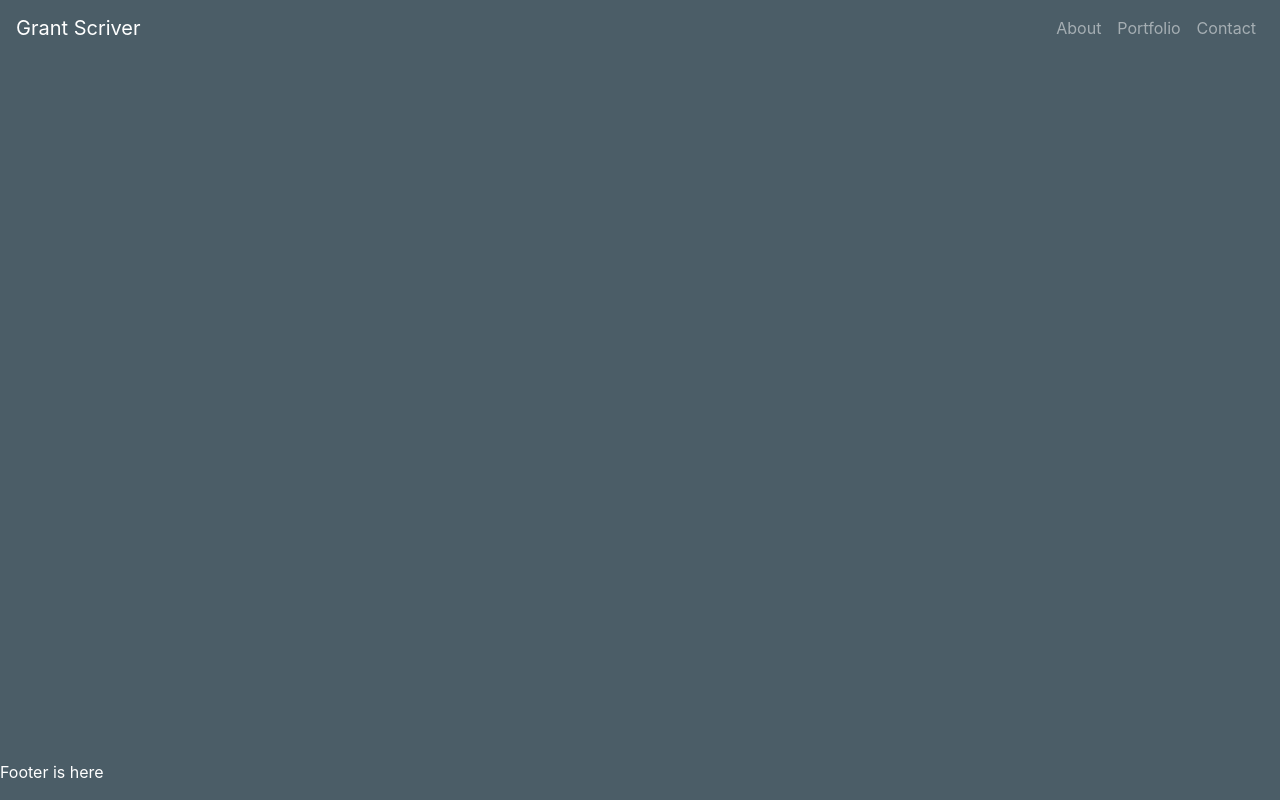
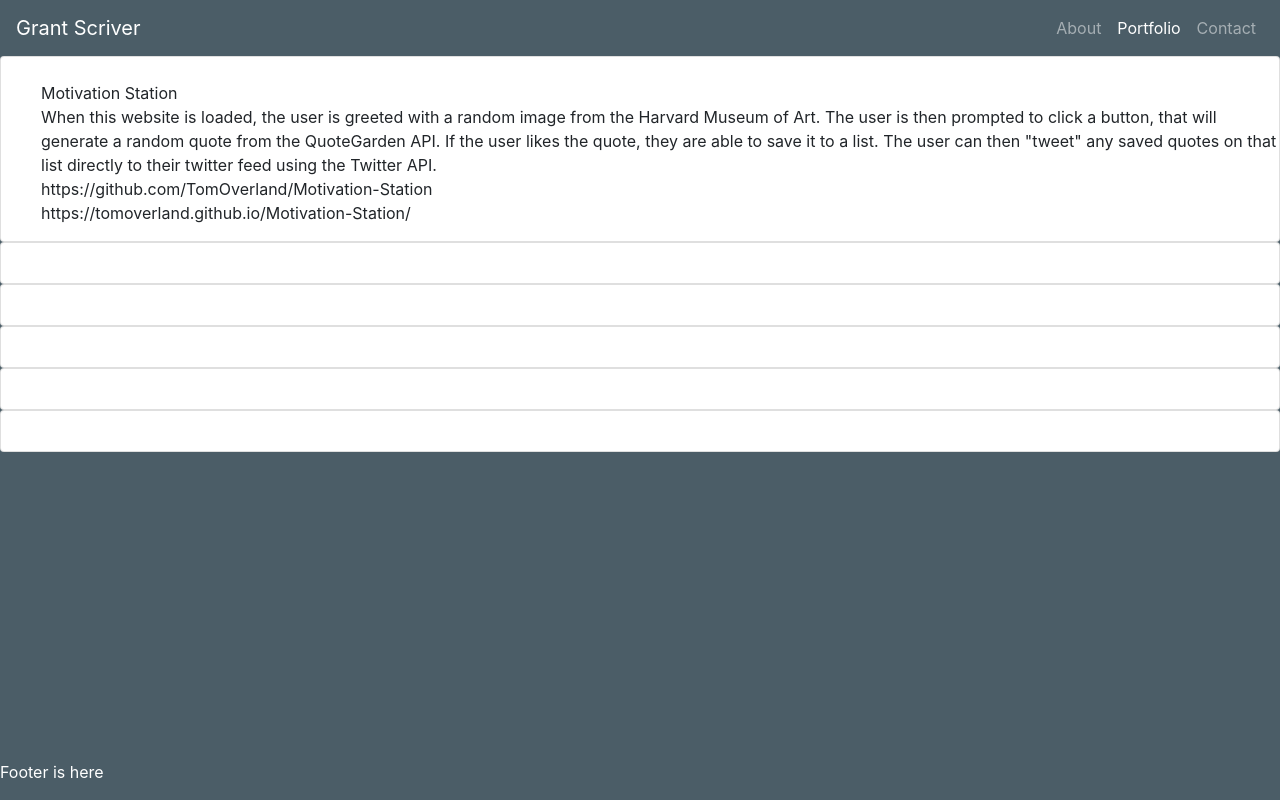
Before and after one commit to grantscriver/React-Portfolio, a React (Create React App) app: page /portfolio in a window 1280 px wide. Built offline with nearby package versions, Linux system fonts and the light colour scheme.

Commit message:
set up JSON data file and used react map for project component

```diff
--- a/package.json
+++ b/package.json
@@ -8,6 +8,7 @@
     "@testing-library/user-event": "^12.2.2",
     "boostrap": "^2.0.0",
     "bootstrap": "^4.5.3",
+    "jquery": "^3.5.1",
     "react": "^17.0.1",
     "react-bootstrap": "^1.4.0",
     "react-dom": "^17.0.1",
--- a/src/App.js
+++ b/src/App.js
@@ -5,7 +5,7 @@ import { BrowserRouter as Router, Route } from "react-router-dom";
 // import Footer from "./components/Footer/Footer";
 import Header from "./components/Header/Header.js";
 import About from "./components/About/About"
-import Project from "./components/Project/Project"
+import Portfolio from "./components/Portfolio/Portfolio"
 import Contact from "./components/Contact/Contact"
 import Footer from "./components/Footer/Footer.js";
 
@@ -15,8 +15,9 @@ function App() {
     <Router>
       <div>
         <Header />
+        <Route exact path="/" component={About} />
         <Route exact path="/about" component={About} />
-        <Route exact path="/project" component={Project} />
+        <Route exact path="/portfolio" component={Portfolio} />
         <Route exact path="/contact" component={Contact} />
         <Footer />
       </div>
--- a/src/components/Header/Header.js
+++ b/src/components/Header/Header.js
@@ -1,18 +1,20 @@
 import React from "react"
 import { Link, useLocation } from "react-router-dom";
 import "./Header.css";
+import Navbar from 'react-bootstrap/Navbar'
 
 function Header() {
     const location = useLocation();
     return (
+
         <nav
-            class="navbar navbar-expand-lg navbar-dark"
+            className="navbar navbar-expand-lg navbar-dark"
         // style="background-color: #454253;"
         >
-            <a class="navbar-brand">Grant Scriver</a>
+            <a className="navbar-brand">Grant Scriver</a>
             {/* <!--Button for responsive design--> */}
             <button
-                class="navbar-toggler"
+                className="navbar-toggler"
                 type="button"
                 data-toggle="collapse"
                 data-target="#navbarSupportedContent"
@@ -20,15 +22,15 @@ function Header() {
                 aria-expanded="false"
                 aria-label="Toggle navigation"
             >
-                <span class="navbar-toggler-icon"></span>
+                <span className="navbar-toggler-icon"></span>
             </button>
             {/* <!--This is where the Navbar is encoded--> */}
             <div
-                class="collapse navbar-collapse justify-content-end"
+                className="collapse navbar-collapse justify-content-end"
                 id="navbarSupportedContent"
             >
-                <ul class="navbar-nav">
-                    <li class="nav-item">
+                <ul className="navbar-nav">
+                    <li className="nav-item">
                         {/* <a class="nav-link" href="./index.html">About</a> */}
                         <Link
                             to="/about"
@@ -37,17 +39,17 @@ function Header() {
                             About
                         </Link>
                     </li>
-                    <li class="nav-item">
+                    <li className="nav-item">
                         {/* <a class="nav-link" href="./contact.html">Portfolio</a> */}
                         <Link
-                            to="/project"
-                            className={location.pathname === "/project" ? "nav-link active" : "nav-link"}
+                            to="/portfolio"
+                            className={location.pathname === "/portfolio" ? "nav-link active" : "nav-link"}
                         >
                             Portfolio
                         </Link>
 
                     </li>
-                    <li class="nav-item">
+                    <li className="nav-item">
                         {/* <a class="nav-link" href="./contact.html">Contact</a> */}
                         <Link
                             to="/contact"
@@ -58,8 +60,10 @@ function Header() {
 
                     </li>
                 </ul>
-            </div>
-        </nav>
+            </div >
+        </nav >
+
+
     );
 }
 
--- /dev/null
+++ b/src/components/Portfolio/Portfolio.js
@@ -0,0 +1,33 @@
+import React, { Component } from "react";
+import Project from "../Project/Project"
+import Wrapper from "../Wrapper/Wrapper"
+import projects from "../../projects.json"
+
+
+
+
+class Portfolio extends Component {
+
+    state = {
+        projects
+    }
+
+    render() {
+        return (
+            <Wrapper>
+                {this.state.projects.map(project => (
+                    <Project
+                        id={project.id}
+                        picture={project.picture}
+                        name={project.name}
+                        description={project.description}
+                        gitHub={project.gitHub}
+                        site={project.site}
+                    />
+                ))}
+            </Wrapper>
+        )
+    }
+}
+
+export default Portfolio;
--- a/src/components/Project/Project.js
+++ b/src/components/Project/Project.js
@@ -1,18 +1,32 @@
 import React from "react";
+// import "./style.css";
 
-function Project() {
+function Project(props) {
     return (
-        <div>
-            <h1>About Page</h1>
-            <p>
-                Full stack web developer with a passion for arts and creativity.
-                Recently earned a certificate in Full stack development through the
-                University of Minnesota, with experience in HTML, CSS, Javascript and
-                responsive web design. I am excited to give a company a creative and
-                observant team member, with the ability to adapt for whatever position
-                needed. I am ready to give my ideas and input on import development
-                decisions that are made.
-      </p>
+        <div className="card">
+            <div className="img-container">
+                <img src={props.picture} />
+            </div>
+            <div className="content">
+                <ul>
+                    <li>
+                        {props.picture}
+                    </li>
+                    <li>
+                        {props.name}
+                    </li>
+                    <li>
+                        {props.description}
+                    </li>
+                    <li>
+                        {props.gitHub}
+                    </li>
+                    <li>
+                        {props.site}
+                    </li>
+
+                </ul>
+            </div>
         </div>
     );
 }
--- /dev/null
+++ b/src/components/Wrapper/Wrapper.js
@@ -0,0 +1,8 @@
+import React from "react";
+// import "./style.css";
+
+function Wrapper(props) {
+    return <div className="wrapper">{props.children}</div>;
+}
+
+export default Wrapper;
--- a/src/index.js
+++ b/src/index.js
@@ -4,7 +4,7 @@ import './index.css';
 import App from './App';
 import 'bootstrap/dist/css/bootstrap.min.css';
 import reportWebVitals from './reportWebVitals';
-
+import Navbar from 'react-bootstrap/Navbar'
 ReactDOM.render(
   <React.StrictMode>
     <App />
--- /dev/null
+++ b/src/projects.json
@@ -0,0 +1,50 @@
+[
+    {
+        "id": 1,
+        "picture": "",
+        "name": "Motivation Station",
+        "description": "When this website is loaded, the user is greeted with a random image from the Harvard Museum of Art. The user is then prompted to click a button, that will generate a random quote from the QuoteGarden API. If the user likes the quote, they are able to save it to a list. The user can then \"tweet\" any saved quotes on that list directly to their twitter feed using the Twitter API.",
+        "gitHub": "https://github.com/TomOverland/Motivation-Station",
+        "site": "https://tomoverland.github.io/Motivation-Station/"
+    },
+    {
+        "id": 2,
+        "picture": "",
+        "name": "",
+        "description": "",
+        "gitHub": "",
+        "site": ""
+    },
+    {
+        "id": 3,
+        "picture": "",
+        "name": "",
+        "description": "",
+        "gitHub": "",
+        "site": ""
+    },
+    {
+        "id": 4,
+        "picture": "",
+        "name": "",
+        "description": "",
+        "gitHub": "",
+        "site": ""
+    },
+    {
+        "id": 5,
+        "picture": "",
+        "name": "",
+        "description": "",
+        "gitHub": "",
+        "site": ""
+    },
+    {
+        "id": 6,
+        "picture": "",
+        "name": "",
+        "description": "",
+        "gitHub": "",
+        "site": ""
+    }
+]
```
Also changed, not shown: src/components/Portfolio/Portfolio.css (added), 1 other file (tests, documents, lock files or other folders).
